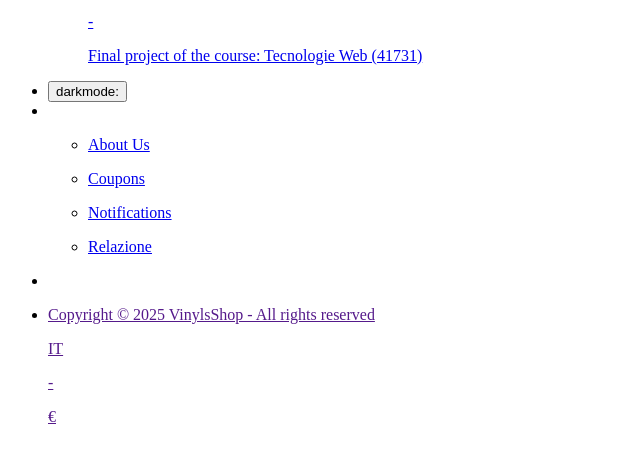
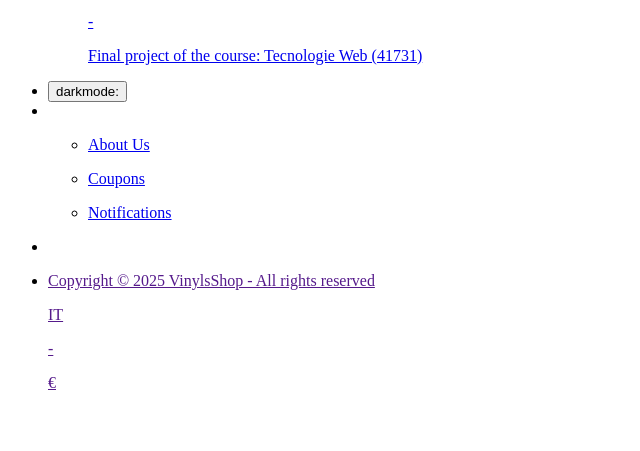
Before and after one commit to pallax03/VinylsShop, a PHP site: page /views/components/footer.php in a window 1280 px wide. Shown: the part 349-800 px from the top of the page, without its empty margins (0-640 px from the left). Run offline with PHP 8.4, Linux system fonts and the light colour scheme.

Commit message:
fix footer

```diff
--- a/src/views/components/footer.php
+++ b/src/views/components/footer.php
@@ -37,11 +37,6 @@
                         <p>Notifications</p>
                     </a>
                 </li>
-                <li>
-                    <a href="/devs">
-                        <p>Relazione</p>
-                    </a>
-                </li>
             </ul>
         </li>
         <li>
```
